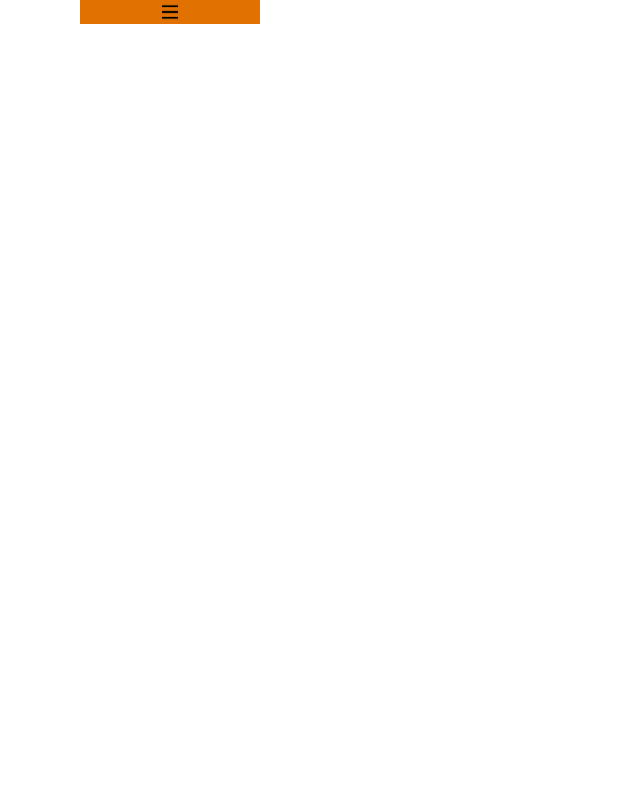
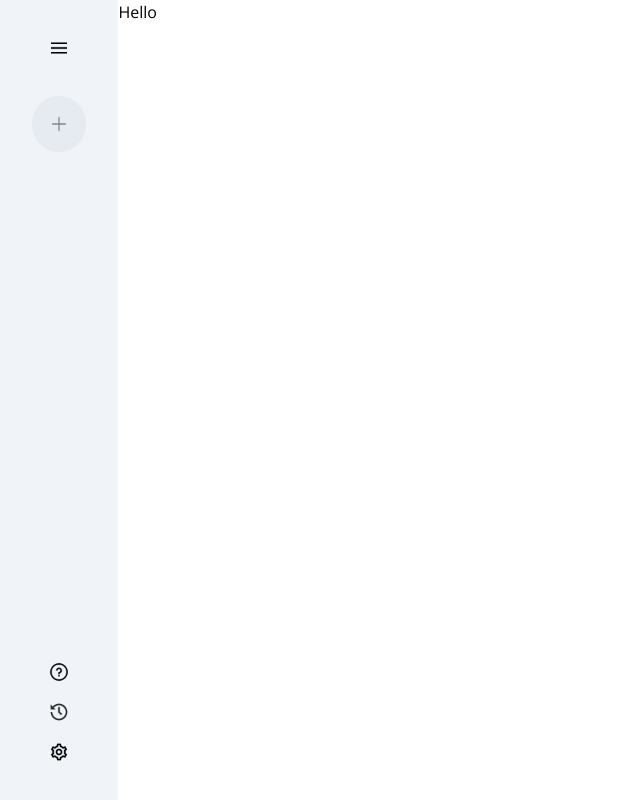
Before and after one commit to bimal009/Gemini-clone, a React (Vite) app: page / in a window 1280 px wide. Shown: the whole page, without its empty margins (0-640 px from the left). Built offline with nearby package versions, Linux system fonts and the light colour scheme.

Commit message:
sidebar added

```diff
--- a/src/App.css
+++ b/src/App.css
@@ -1,6 +1,8 @@
+
+@import url('https://fonts.googleapis.com/css2?family=Open+Sans:ital,wght@0,300..800;1,300..800&display=swap');
+
+
 @import "tailwindcss";
-
 *{
-
-  box-sizing: border-box;
+  font-family: "Open Sans", serif;
 }
--- a/src/App.jsx
+++ b/src/App.jsx
@@ -1,14 +1,19 @@
-import { useState } from 'react'
+
 
 import './App.css'
 import Sidebar from './components/Sidebar'
+import Body from './components/Body'
 
 function App() {
-  const [count, setCount] = useState(0)
+
 
   return (
    <>
+   <div className="flex">
+
    <Sidebar/>
+   <Body/>
+   </div>
 </>
   )
 }
--- /dev/null
+++ b/src/components/Body.jsx
@@ -0,0 +1,11 @@
+import React from 'react'
+
+const Body = () => {
+  return (
+    <div className="container">
+        <h1>Hello </h1>
+    </div>
+  )
+}
+
+export default Body
--- a/src/components/Sidebar.jsx
+++ b/src/components/Sidebar.jsx
@@ -1,15 +1,47 @@
-import React from 'react'
+import React, { useState } from 'react'
 import { assets } from '../assets/assets'
 
 const Sidebar = () => {
+
+  const [Toogle, setToogle] = useState(false)
+  const handleToggle=()=>{
+    setToogle(!Toogle )
+    console.log(Toogle)
+  }
   return (
-    <div className='text-black bg-amber-600 w-fit mx-20 px-20 justify-center flex'>
+    <div className='min-h-screen bg bg-[#F0F4F9] w-fit flex flex-col justify-between  py-9 px-8  items-center' >
+      <div className="icon p flex flex-col justify-center items">
+        <div className={Toogle?"icon flex items-center sticky":"icon flex items-center sticky justify-center"}>
 
 
+<img onClick={handleToggle} className='h-[24px] w-[20px] object-contain ' src={assets.menu_icon} alt="" />
+        </div>
+<div className="plus bg-[#E6EAF1] py-4  px-5 rounded-full flex gap-2 mt-9">
+  <img className='h-[24px] w-[20px] object-contain ' src={assets.plus_icon} alt="plusicon" />
+  {Toogle && <p className='font-bold text-[#989CA0] font-sans'>New Chat</p>}
+      </div>
+      <div className="plus  flex  mt-9 items-center
 
-     <img className=" sticky w-[20px] h-[24px]" src={assets.menu_icon} alt="menu icon" />
+">
+
+  {Toogle && <p className='font-bold text-black font-sans'>Recent</p>}
+      </div>
+</div>
+
+<div className="bottom flex flex-col gap-4  ">
+  <div className="help flex gap-4 ">
+    <img className='h-[24px] w-[20px] object-contain ' src={assets.question_icon} alt="Help" />{ Toogle &&<p className='font-semibold  '>Help</p>}
+  </div>
+  <div className="Activities  flex gap-4 ">
+  <img className='h-[24px] w-[20px] object-contain ' src={assets.history_icon} alt="History" />{ Toogle &&<p className='font-semibold  '>Activities</p>}
+
+  </div>
+  <div className="Settings flex  gap-4">
+  <img className='h-[24px] w-[20px] object-contain'  src={assets.setting_icon} alt="setting" />{ Toogle &&<p className='font-semibold  '>Settings</p>}
 
 
+  </div>
+</div>
     </div>
   )
 }
```
Also changed, not shown: src/assets/logo.png (added).
